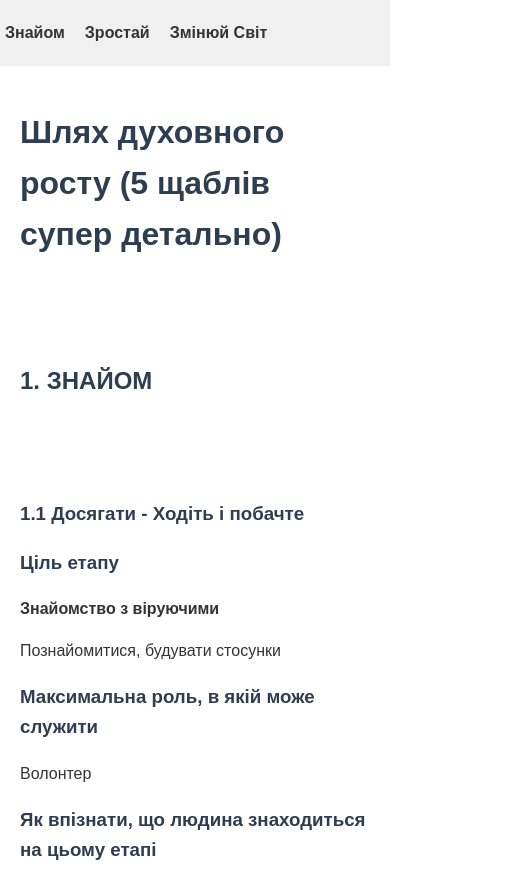
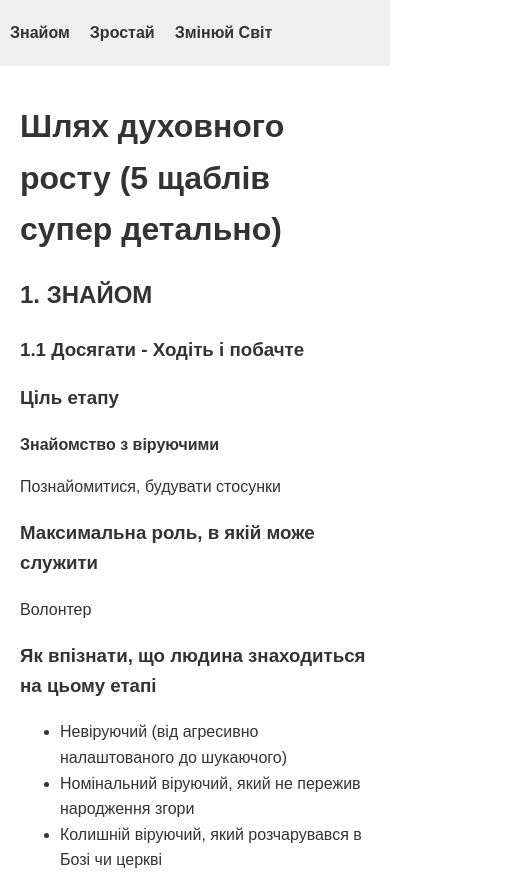
Before and after one commit to lviv-igor/etapy, a plain HTML site: page index.html in a window 390 px wide. Shown: the top 876 px of the page, 509 px wide, since content can reach past the window. Drawn offline with Linux system fonts and the light colour scheme.

Commit message:
Update index.html

```diff
--- a/index.html
+++ b/index.html
@@ -12,28 +12,29 @@
             line-height: 1.6;
             color: #333;
         }
-        .navbar {
-            background-color: #f0f0f0;
-            padding: 10px 0;
+        .navbar-container {
             position: fixed;
             top: 0;
             left: 0;
             right: 0;
+            background-color: #f0f0f0;
             z-index: 1000;
-            /* Додано для запобігання приховування на мобільних пристроях */
-            position: sticky;
-            -webkit-overflow-scrolling: touch;
+        }
+        .navbar {
+            max-width: 800px;
+            margin: 0 auto;
+            padding: 10px 20px;
         }
         .navbar ul {
             list-style-type: none;
             padding: 0;
             margin: 0;
             display: flex;
-            justify-content: flex-start;
+            justify-content: center;
             flex-wrap: wrap;
         }
         .navbar > ul > li {
-            margin-right: 20px;
+            margin: 0 10px;
             position: relative;
         }
         .navbar a {
@@ -70,40 +71,27 @@
         .content {
             padding: 20px;
             max-width: 800px;
-            margin: 0 auto;
-            padding-top: 20px; /* Зменшено відступ зверху */
-        }
-        h1, h2, h3, h4 {
-            color: #2c3e50;
-        }
-        .adapted-link {
-            color: #3498db;
-            text-decoration: underline;
-        }
-        .section {
-            margin-bottom: 40px;
-            padding-top: 60px;
-        }
-        ul {
-            padding-left: 20px;
+            margin: 60px auto 0; /* Added top margin to account for fixed navbar */
         }
 
         @media (max-width: 768px) {
+            .navbar-container {
+                position: fixed;
+            }
             .navbar {
                 overflow-x: auto;
                 white-space: nowrap;
+                padding: 10px 0;
             }
             .navbar ul {
                 flex-wrap: nowrap;
+                justify-content: flex-start;
             }
             .navbar > ul > li {
-                margin-right: 10px;
+                margin: 0 5px;
             }
             .navbar a {
                 padding: 10px 5px;
-            }
-            .content {
-                padding-top: 20px; /* Зменшено відступ зверху */
             }
             .navbar .submenu {
                 position: static;
@@ -116,6 +104,7 @@
     </style>
 </head>
 <body>
+    <div class="navbar-container">
         <nav class="navbar">
             <ul>
                 <li>
@@ -135,6 +124,7 @@
                 <li><a href="#zminyuy-svit">Змінюй Світ</a></li>
             </ul>
         </nav>
+    </div>
 
     <div class="content">
         <h1>Шлях духовного росту (5 щаблів супер детально)</h1>
```
Lines whose indentation alone changed are shown as unchanged.
